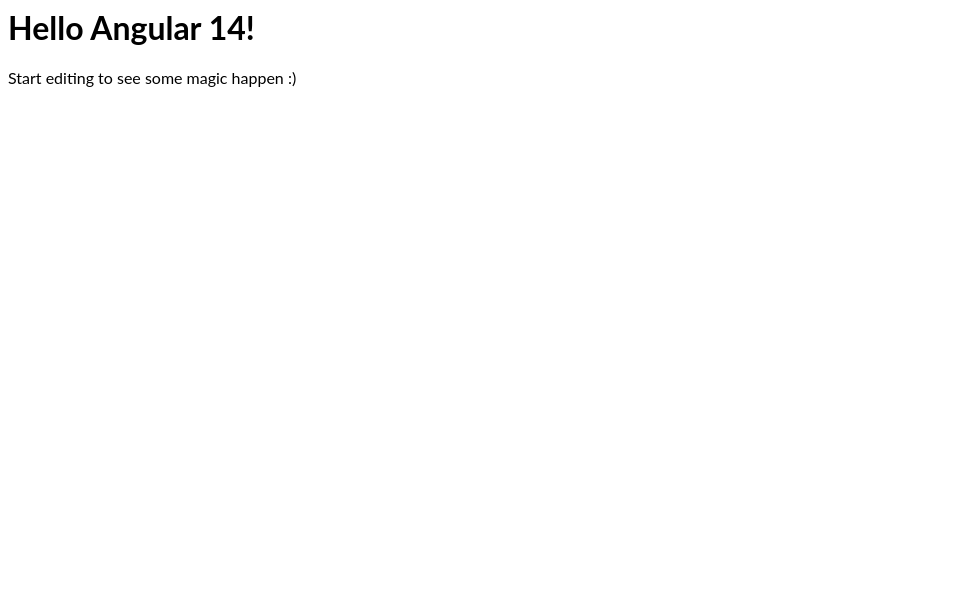
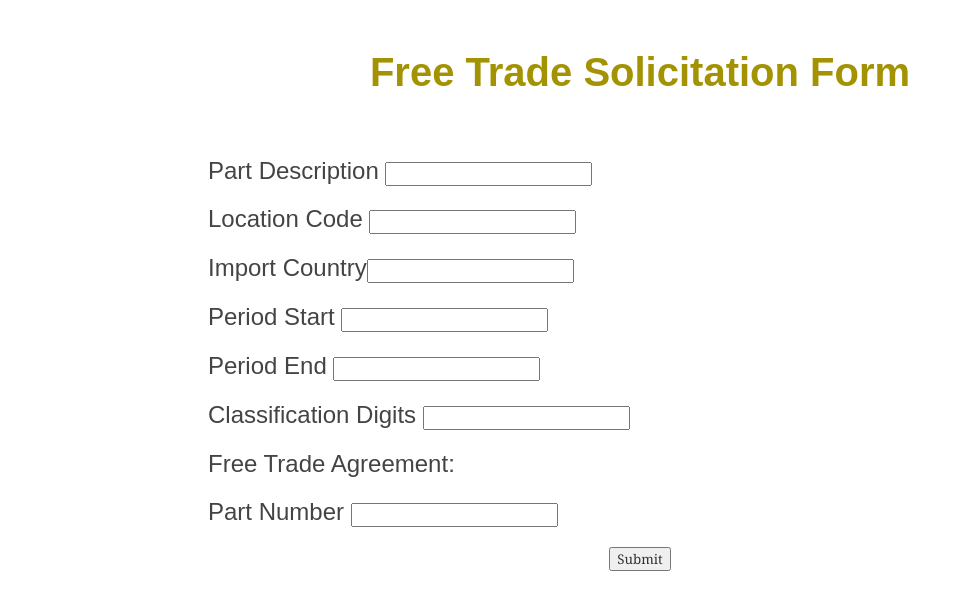
Before and after one commit to BVaChen/blockchain-interface, an Angular app: page / in a window 1280 px wide. Shown: the top 610 px of the page, without its empty margins (0-962 px from the left). Built offline with nearby package versions, Linux system fonts and the light colour scheme.

Commit message:
4 files modified, 4 added

```diff
--- /dev/null
+++ b/src/app/app-routing.module.ts
@@ -0,0 +1,10 @@
+import { NgModule } from '@angular/core';
+import { Routes, RouterModule } from '@angular/router';
+
+const routes: Routes = [];
+
+@NgModule({
+  imports: [RouterModule.forRoot(routes)],
+  exports: [RouterModule]
+})
+export class AppRoutingModule { }
--- a/src/app/app.component.css
+++ b/src/app/app.component.css
@@ -1,3 +1,37 @@
-p {
-  font-family: Lato;
+/* Application-wide Styles */
+.titleBar {
+    display: flex;
+    justify-content: center;
+    border-left: 2px black;
+    padding: 15px;
 }
+
+h1
+{
+    color: rgb(163, 147, 3);
+    font-family: Arial, Helvetica, sans-serif;
+    font-size: 250%;
+}
+
+h2, h3
+{
+    color: #444;
+    font-family: Arial, Helvetica, sans-serif;
+    font-weight: lighter;
+
+}
+
+body
+{
+    margin: 2em;
+
+}
+body, input[type="text"], button
+{
+    color: #333;
+    font-family: Cambria, Georgia;
+}
+  /* everywhere else */
+* {
+    font-family: Arial, Helvetica, sans-serif;
+}
--- a/src/app/app.component.html
+++ b/src/app/app.component.html
@@ -1,4 +1,5 @@
-<hello name="{{ name }}"></hello>
-<p>
-  Start editing to see some magic happen :)
-</p>
+<div class="titleBar">
+  <h1>{{title}}</h1>
+</div>
+
+<app-solicitation-fields></app-solicitation-fields>
--- a/src/app/app.component.ts
+++ b/src/app/app.component.ts
@@ -6,5 +6,5 @@
   styleUrls: [ './app.component.css' ]
 })
 export class AppComponent  {
-  name = 'Angular ' + VERSION.major;
+  title = 'Free Trade Solicitation Form';
 }
--- /dev/null
+++ b/src/app/solicitation-fields/solicitation-fields.component.css
@@ -0,0 +1,48 @@
+h1
+{
+    color: #369;
+    font-family: Arial, Helvetica, sans-serif;
+    font-size: 250%;
+
+}
+h2, h3
+{
+    color: #444;
+    font-family: Arial, Helvetica, sans-serif;
+    font-weight: lighter;
+
+}
+
+body
+{
+    margin: 2em;
+
+}
+body, input[type="text"], button
+{
+    color: #333;
+    font-family: Cambria, Georgia;
+
+}
+
+.leftmargin
+{
+    margin-left: 200px;
+}
+
+.click
+{
+    display: flex;
+    justify-content: center;
+}
+
+.solField
+{
+    border: 10px;
+    border-style: double black;
+}
+
+  /* everywhere else */
+* {
+    font-family: Arial, Helvetica, sans-serif;
+}
--- /dev/null
+++ b/src/app/solicitation-fields/solicitation-fields.component.html
@@ -0,0 +1,18 @@
+
+<div class="leftmargin">
+    <h2>Part Description <input type="text" [(ngModel)]="partDesc"></h2>
+    <h2>Location Code <input type="text" [(ngModel)]="locationCode"></h2>
+    <h2>Import Country<input type="text" [(ngModel)]="importCountry"></h2>
+    <h2>Period Start <input type="text" [(ngModel)]="periodStart"></h2>
+    <h2>Period End <input type="text" [(ngModel)]="periodEnd"></h2>
+    <h2>Classification Digits <input type="text" [(ngModel)]="classDigits"></h2>
+    <h2>Free Trade Agreement: </h2>
+    <h2>Part Number <input type="text" [(ngModel)]="partNum"></h2>
+</div>
+
+<div class = "click">
+    <button (click)="toggleWord()"> Submit </button>
+    <div *ngIf="!isClicked">
+        <p>Form Submitted</p>
+    </div>
+</div>
--- /dev/null
+++ b/src/app/solicitation-fields/solicitation-fields.component.ts
@@ -0,0 +1,32 @@
+import { Component, OnInit } from '@angular/core';
+import { stringify } from '@angular/compiler/src/util';
+
+@Component({
+  selector: 'app-solicitation-fields',
+  templateUrl: './solicitation-fields.component.html',
+  styleUrls: ['./solicitation-fields.component.css']
+})
+export class SolicitationFieldsComponent implements OnInit {
+
+
+  partNum: string;
+  partDesc: string;
+  locationCode: string;
+  importCountry: string;
+  periodStart: string;
+  periodEnd: string;
+  classDigits: string;
+
+  isClicked : boolean = true;
+  constructor() { }
+
+  toggleWord()
+  {
+    this.isClicked = !this.isClicked;
+  }
+
+  ngOnInit(): void {
+
+  }
+
+}
```
Also changed, not shown: src/app/app.module.ts (+14 -5 lines).
